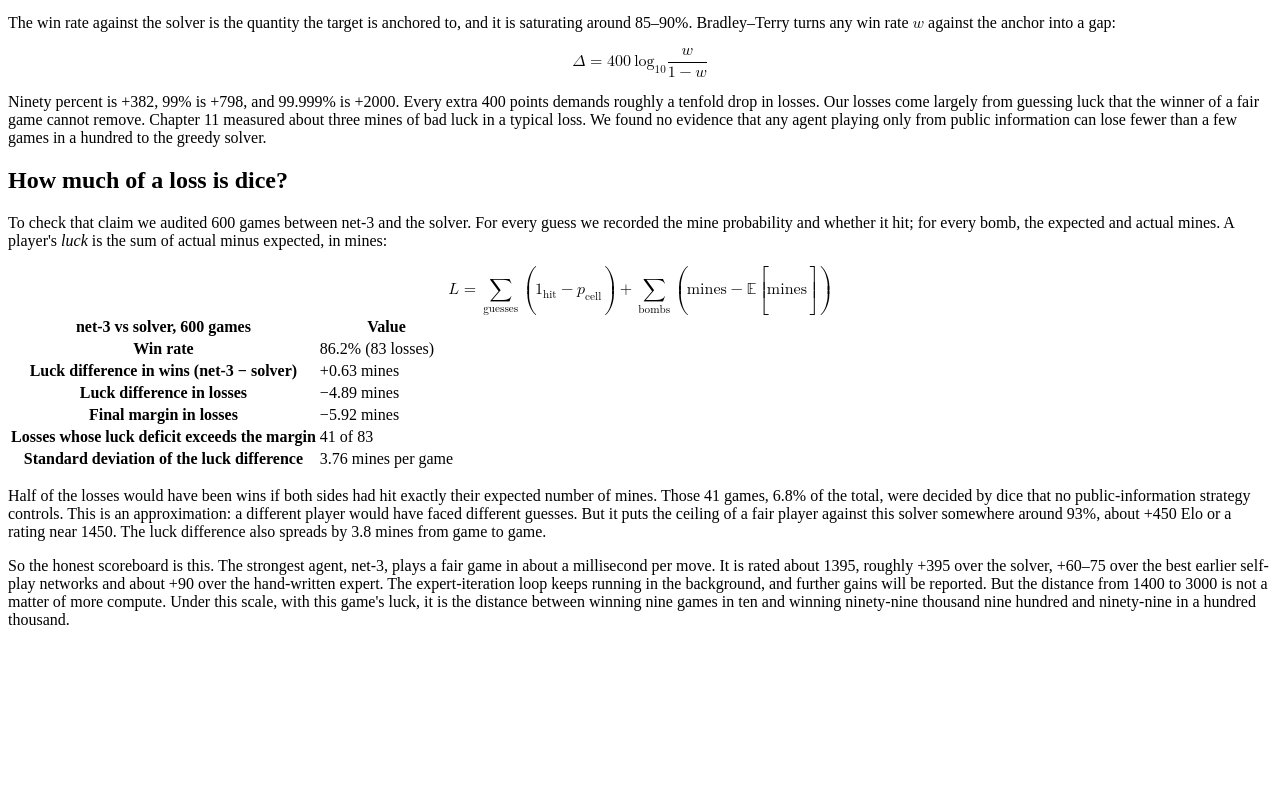
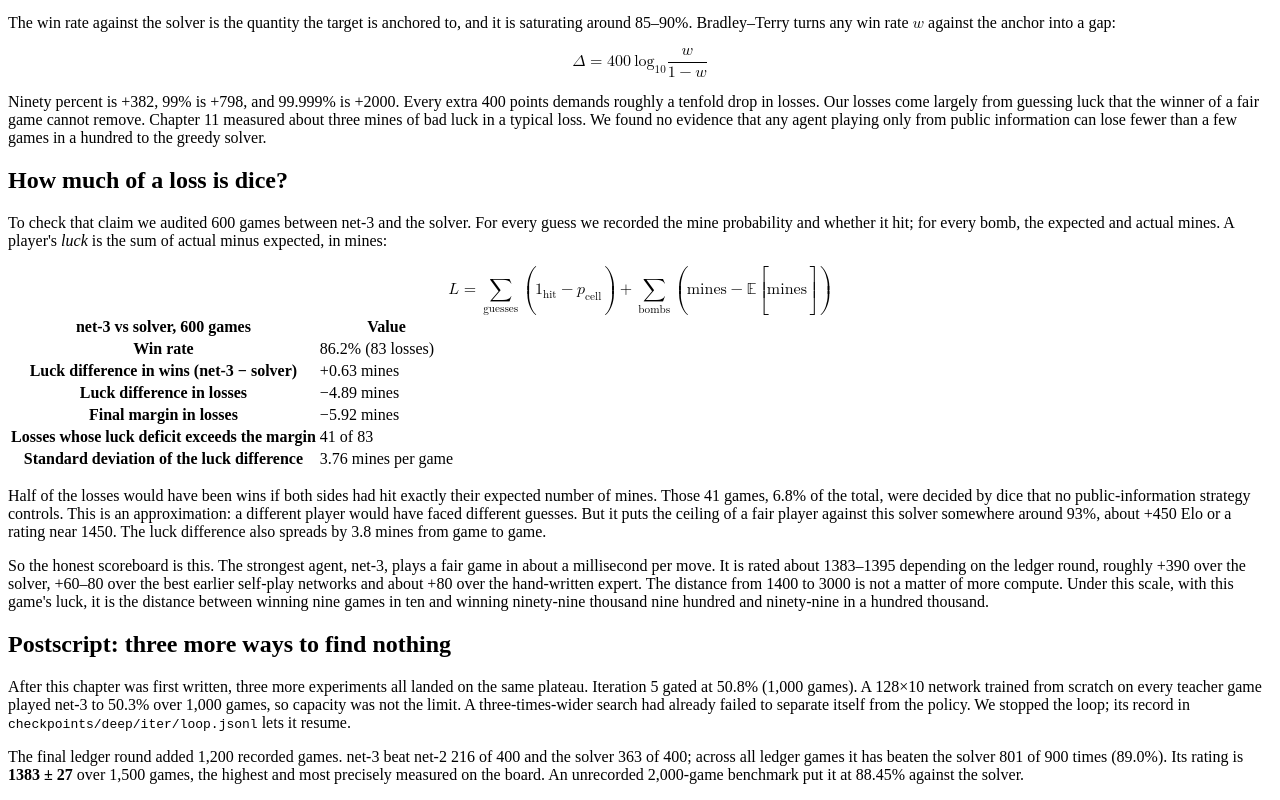
Before and after one commit to Stimim/GeminiAI, a plain HTML site: page web/journal/15-the-ceiling.html in a window 1280 px wide. Shown: the part 1201-2001 px from the top of the page. Before the commit the page ends 1846 px from the top, so only its background shows below. Drawn offline with Linux system fonts and the light colour scheme.

Commit message:
Final status: plateau confirmed, ledger n3 1383 +- 27
Iteration 5 gate 50.8%; 128x10 from scratch 50.3% vs net-003; loop stopped.
Final ledger round: n3 216/400 vs n2, 363/400 vs solver (801/900 overall);
n3 1383 +- 27 over 1500 games, top of 9963-game ledger.

```diff
--- a/web/journal/15-the-ceiling.html
+++ b/web/journal/15-the-ceiling.html
@@ -57,4 +57,7 @@
 </tbody>
 </table>
 <p>Half of the losses would have been wins if both sides had hit exactly their expected number of mines. Those 41 games, 6.8% of the total, were decided by dice that no public-information strategy controls. This is an approximation: a different player would have faced different guesses. But it puts the ceiling of a fair player against this solver somewhere around 93%, about +450 Elo or a rating near 1450. The luck difference also spreads by 3.8 mines from game to game.</p>
-<p>So the honest scoreboard is this. The strongest agent, net-3, plays a fair game in about a millisecond per move. It is rated about 1395, roughly +395 over the solver, +60–75 over the best earlier self-play networks and about +90 over the hand-written expert. The expert-iteration loop keeps running in the background, and further gains will be reported. But the distance from 1400 to 3000 is not a matter of more compute. Under this scale, with this game's luck, it is the distance between winning nine games in ten and winning ninety-nine thousand nine hundred and ninety-nine in a hundred thousand.</p>
+<p>So the honest scoreboard is this. The strongest agent, net-3, plays a fair game in about a millisecond per move. It is rated about 1383–1395 depending on the ledger round, roughly +390 over the solver, +60–80 over the best earlier self-play networks and about +80 over the hand-written expert. The distance from 1400 to 3000 is not a matter of more compute. Under this scale, with this game's luck, it is the distance between winning nine games in ten and winning ninety-nine thousand nine hundred and ninety-nine in a hundred thousand.</p>
+<h2>Postscript: three more ways to find nothing</h2>
+<p>After this chapter was first written, three more experiments all landed on the same plateau. Iteration 5 gated at 50.8% (1,000 games). A 128×10 network trained from scratch on every teacher game played net-3 to 50.3% over 1,000 games, so capacity was not the limit. A three-times-wider search had already failed to separate itself from the policy. We stopped the loop; its record in <code>checkpoints/deep/iter/loop.jsonl</code> lets it resume.</p>
+<p>The final ledger round added 1,200 recorded games. net-3 beat net-2 216 of 400 and the solver 363 of 400; across all ledger games it has beaten the solver 801 of 900 times (89.0%). Its rating is <strong>1383 ± 27</strong> over 1,500 games, the highest and most precisely measured on the board. An unrecorded 2,000-game benchmark put it at 88.45% against the solver.</p>
```
Also changed, not shown: 1 other file.
